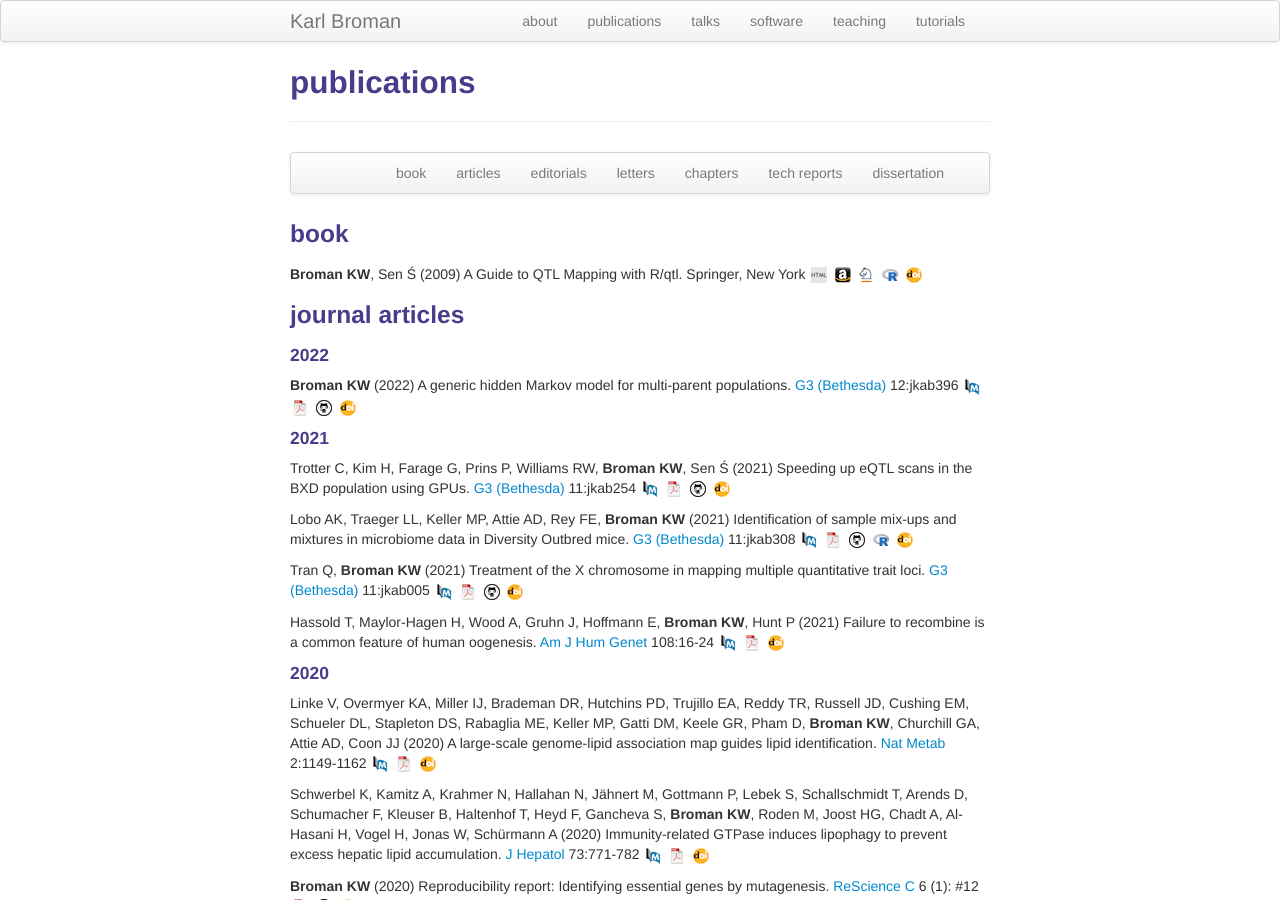
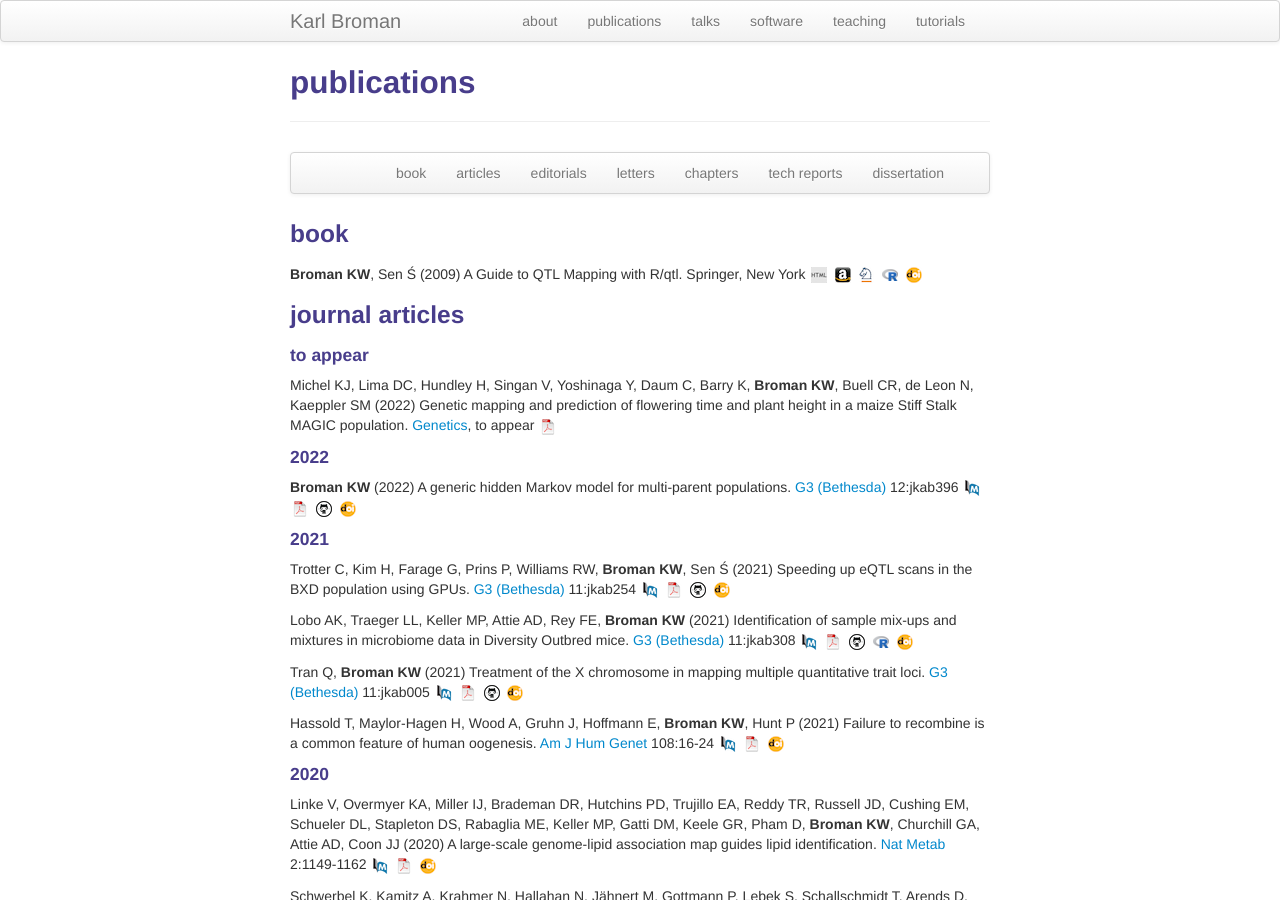
Before and after one commit to kbroman/kbroman.github.io, a Jekyll site: the page built from pubs.md, in a window 1280 px wide and 900 px high. Built offline with Jekyll 4.4.1, drawn with Linux system fonts in a browser that asks for light colours; some of the changed text lies outside the part shown.

Commit message:
pubs: Add Michel et al paper

```diff
--- a/pubs.md
+++ b/pubs.md
@@ -28,8 +28,16 @@ description: Karl Broman's publications
 [![R/qtl](icons16/R-icon.png)](https://rqtl.org)
 [![doi](icons16/doi-icon.png)](https://doi.org/10.1007/978-0-387-92125-9)
 
-
 ### <a name="articles"></a>journal articles
+
+#### to appear
+
+Michel KJ, Lima DC, Hundley H, Singan V, Yoshinaga Y, Daum C, Barry K,
+**Broman KW**, Buell CR, de Leon N, Kaeppler SM (2022) Genetic mapping and
+prediction of flowering time and plant height in a maize Stiff Stalk
+MAGIC population. [Genetics](https://academic.oup.com/genetics), to appear
+[![pdf](icons16/pdf-icon.png)](https://www.biorxiv.org/content/10.1101/2022.01.31.478539v1.full.pdf)
+<!-- * 168 * -->
 
 #### 2022
 
@@ -1778,7 +1786,7 @@ Notes-Monograph Series, Vol 33, pp 114-142
 
 ### <a name="techreports"></a>technical reports and preprints
 
-Michel KJ, Lima DC, Hudley H, Singan V, Yoshinaga Y, Daum C, Barry K,
+Michel KJ, Lima DC, Hundley H, Singan V, Yoshinaga Y, Daum C, Barry K,
 **Broman KW**, Buell CR, de Leon N, Kaeppler SM (2022) Genetic mapping of
 flowering time and plant height in a maize Stiff Stalk MAGIC
 population. [bioRxiv](https://biorxiv.org)
```
